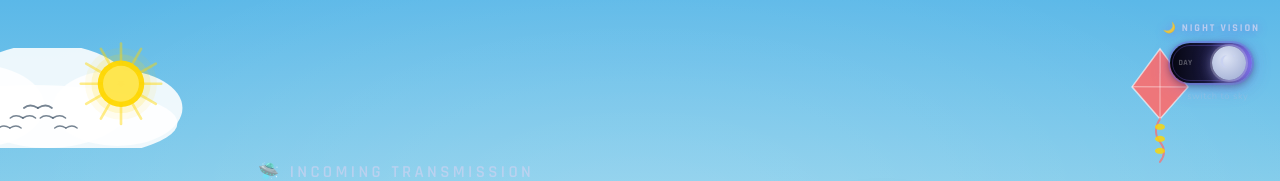
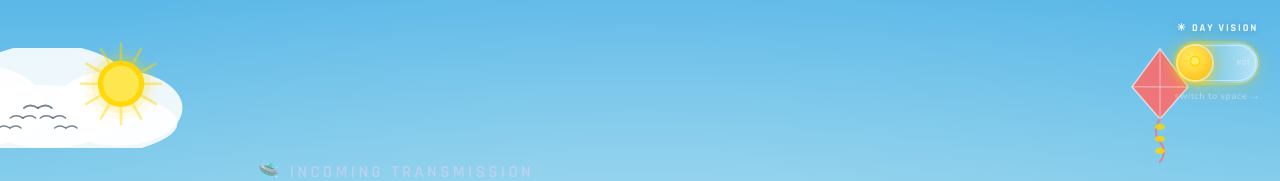
Before and after one commit to Muazhere5/toggleDayNightPortfolio, a Next.js app: page / in a window 1280 px wide. Shown: the top 181 px of the page. Built offline with nearby package versions, Linux system fonts and the light colour scheme.

Commit message:
Toggle Settings

```diff
--- a/components/ThemeToggle.jsx
+++ b/components/ThemeToggle.jsx
@@ -26,7 +26,7 @@
 
 import { motion, AnimatePresence } from 'framer-motion';
 import { useState } from 'react';
-
+import { useTheme } from '@/app/ThemeContext';
 // ── SUN ICON (inline SVG) ────────────────────────────────────
 const SunIcon = () => (
   <svg width="22" height="22" viewBox="0 0 22 22" fill="none">
@@ -104,7 +104,10 @@ const Burst = ({ isDay }) => (
 // ══════════════════════════════════════════════════════════════
 // MAIN COMPONENT
 // ══════════════════════════════════════════════════════════════
-export default function ThemeToggle({ theme, toggleTheme }) {
+export default function ThemeToggle() {
+
+  const { theme, toggleTheme } = useTheme();
+
   const isDay  = theme === 'day';
   const [bursting, setBursting] = useState(false);
 
```
